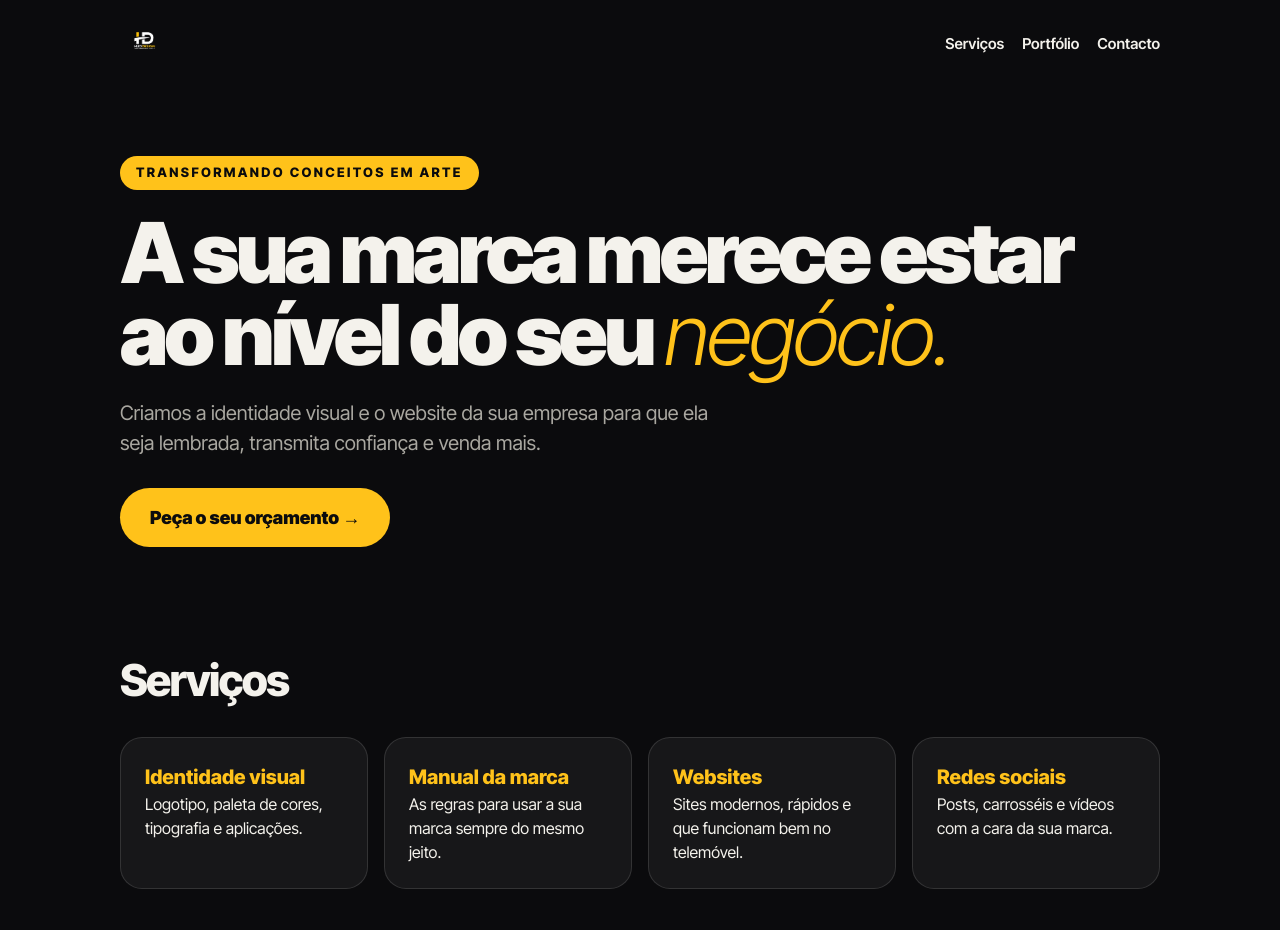
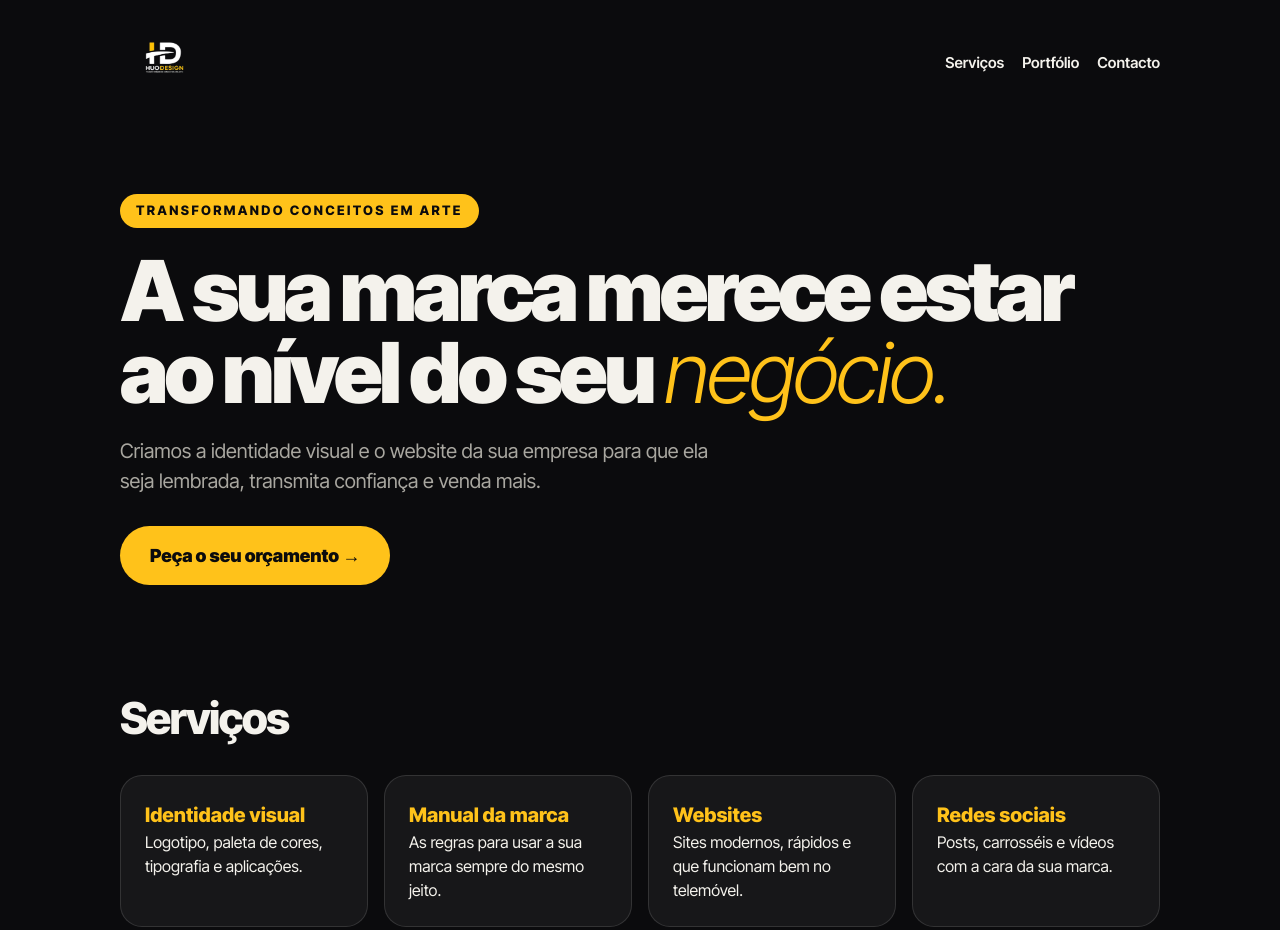
Before and after one commit to Eusette/huodesign, a plain HTML site: page index.html in a window 1280 px wide. Shown: the top 930 px of the page. Drawn offline with Linux system fonts and the light colour scheme.

Commit message:
Logo maior

```diff
--- a/estilo.css
+++ b/estilo.css
@@ -4,7 +4,7 @@ body{background:var(--ink);color:var(--paper);font-family:'Inter Tight',system-u
 a{color:var(--y)}
 .wrap{max-width:1080px;margin:0 auto;padding:0 20px}
 header{display:flex;justify-content:space-between;align-items:center;padding:20px 0}
-header img{height:46px}
+header img{height:84px}
 nav a{color:var(--paper);text-decoration:none;margin-left:18px;font-weight:600;font-size:15px}
 .hero{padding:70px 0 50px}
 .tag{display:inline-block;background:var(--y);color:var(--ink);font-weight:800;letter-spacing:.18em;font-size:13px;padding:7px 16px;border-radius:99px}
```
